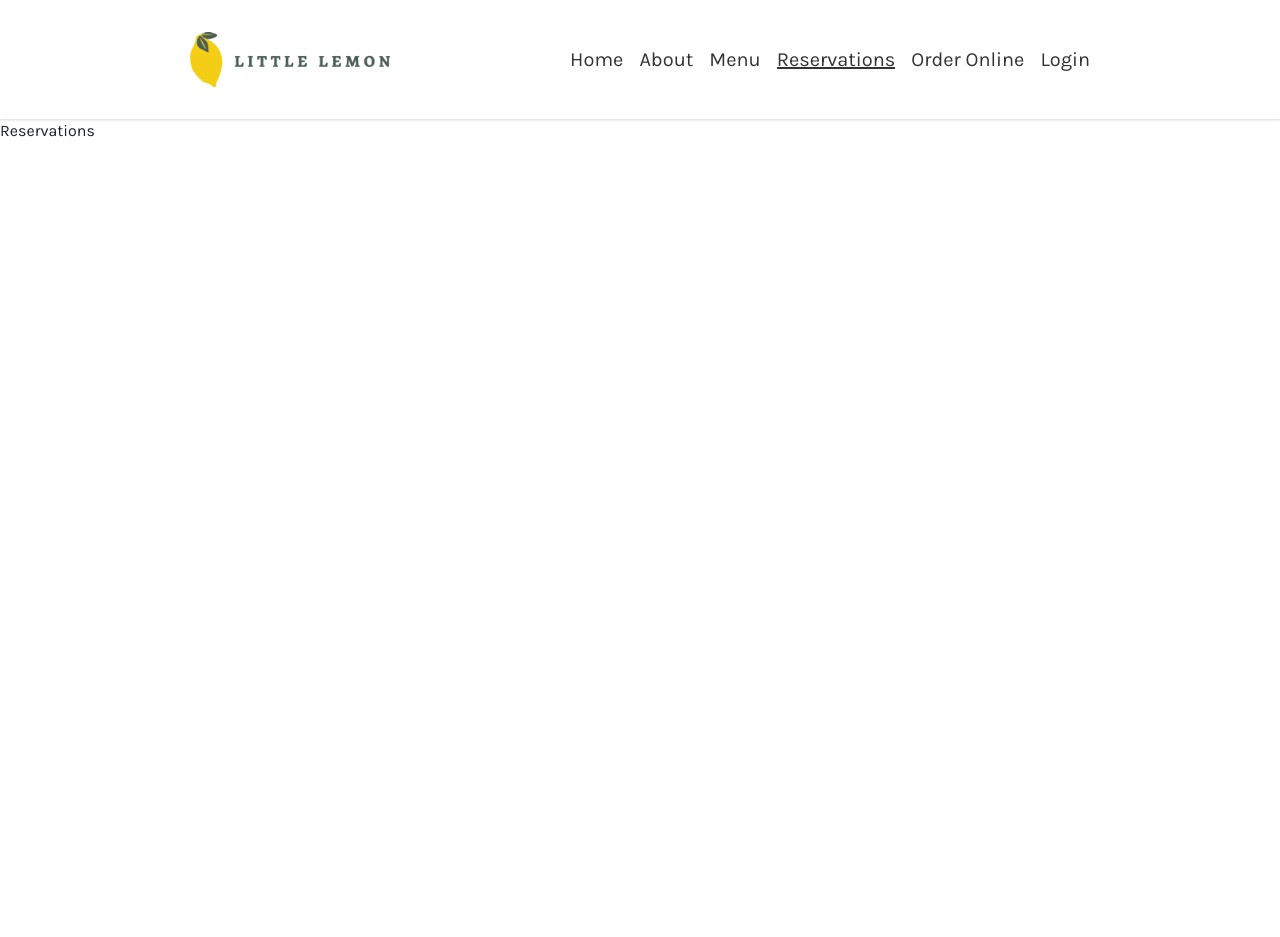
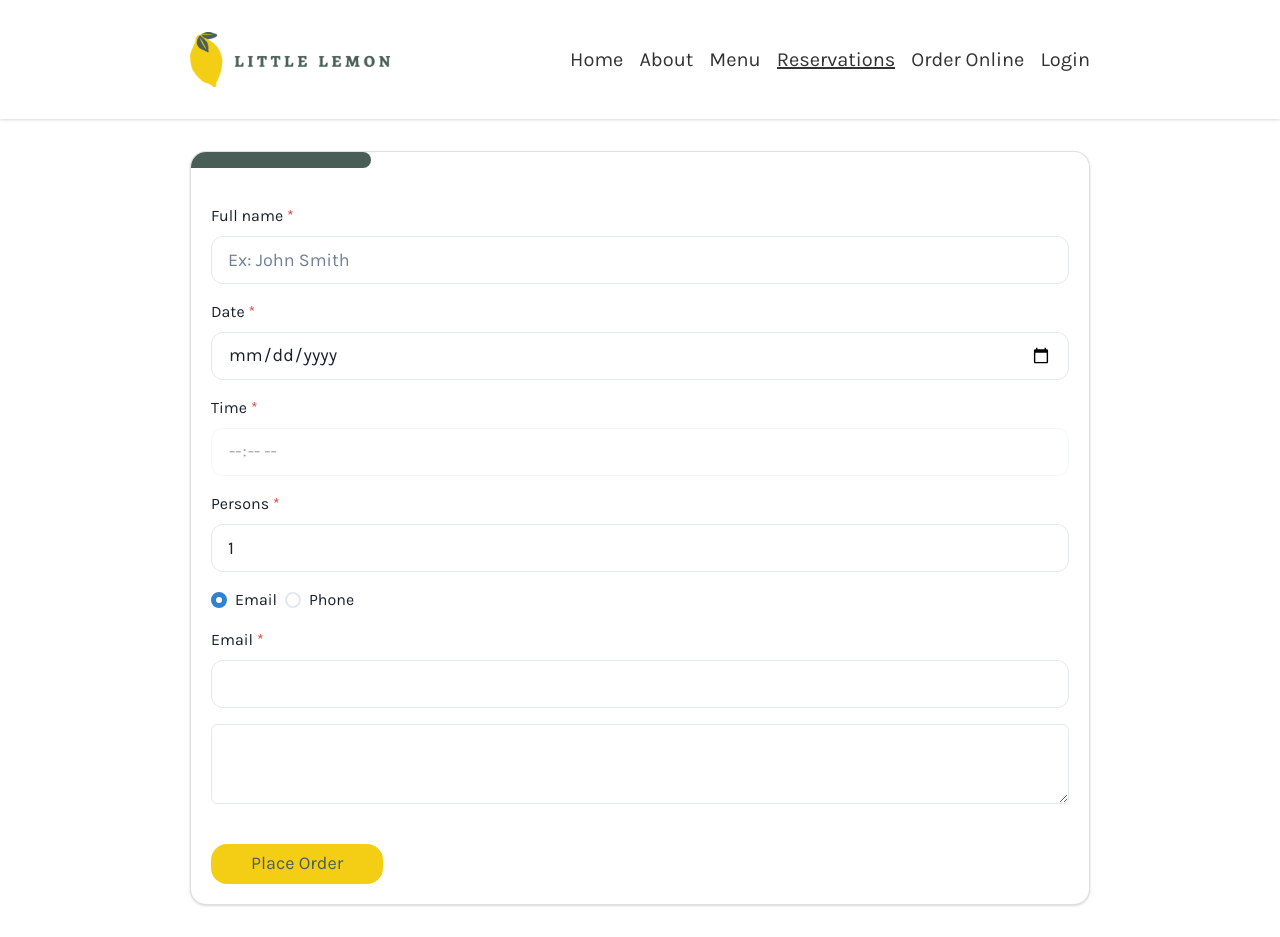
Before and after one commit to bannerett/little-lemon, a React (Create React App) app: page /reservations in a window 1280 px wide. Before the commit the page ends 800 px from the top, so only its background shows below. Built offline with nearby package versions, Linux system fonts and the light colour scheme; a web font is replaced by a local one.

Commit message:
update: add ReserveTableForm.tsx and setup formik and validation (#16)

```diff
--- a/package.json
+++ b/package.json
@@ -16,6 +16,7 @@
     "@types/node": "^16.18.11",
     "@types/react": "^18.0.27",
     "@types/react-dom": "^18.0.10",
+    "dayjs": "^1.11.7",
     "formik": "^2.2.9",
     "framer-motion": "^8.5.2",
     "localforage": "^1.10.0",
--- a/src/components/LoginForm.tsx
+++ b/src/components/LoginForm.tsx
@@ -1,4 +1,3 @@
-/* eslint @typescript-eslint/no-unused-vars: 1 */
 import { useRef } from 'react';
 import { useNavigate } from 'react-router-dom';
 import { useFormik } from 'formik';
@@ -21,7 +20,7 @@ function LoginForm() {
 
   const timeoutRef = useRef<NodeJS.Timeout | null>(null);
 
-  const { getFieldProps, handleSubmit, touched, errors, isSubmitting } = useFormik({
+  const { getFieldProps, handleSubmit, touched, errors, isSubmitting, isValid } = useFormik({
     initialValues: { email: '', password: '' },
     validationSchema,
     onSubmit: async form => {
@@ -79,7 +78,7 @@ function LoginForm() {
             type="submit"
             backgroundColor="primary.yellow"
             color="primary.green"
-            isDisabled={!!Object.values(errors).length}
+            isDisabled={!isValid}
             isLoading={isSubmitting}
             sx={{ px: 10, py: 2.5, fontSize: 18, lineHeight: 1.5 }}
             _hover={{ color: 'primary.yellow', backgroundColor: 'primary.green' }}
--- /dev/null
+++ b/src/components/ReserveTableForm.tsx
@@ -0,0 +1,228 @@
+import { useEffect } from 'react';
+import { useSelector } from 'react-redux';
+import dayjs from 'dayjs';
+import isBetween from 'dayjs/plugin/isBetween';
+import localizedFormat from 'dayjs/plugin/localizedFormat';
+import { useFormik } from 'formik';
+import {
+  Box,
+  Button,
+  Card,
+  CardBody,
+  CardFooter,
+  Radio,
+  RadioGroup,
+  Stack,
+  Textarea,
+  useToast,
+} from '@chakra-ui/react';
+import * as Yup from 'yup';
+import FormInput from 'components/FormInput';
+import { selectAuth } from 'store/auth/authSlice';
+import { wait } from 'utils/wait';
+
+dayjs.extend(localizedFormat);
+dayjs.extend(isBetween);
+
+interface Booking {
+  username: string;
+  date: string;
+  time: string;
+  persons: number;
+  contactType: 'email' | 'phone';
+  contact: string;
+  additionalInfo?: string;
+}
+
+const validationSchema = Yup.object().shape({
+  username: Yup.string().required('Name is required').min(2, 'Too Short'),
+  date: Yup.date().required('Date is required'),
+  time: Yup.string()
+    .required('Time is required')
+    .min(2, 'Too Short')
+    .test(
+      'timeTest',
+      'Time should be between: Mon - Tue, Sun: 10:00am - 20:00pm, Fri-Sat: 10:00am - 10:00pm',
+      function (time) {
+        const { date: selectedDate } = this.parent;
+        if (!time) return false;
+
+        const [hh, mm] = time.split(':');
+        const date = dayjs(selectedDate).set('hours', Number(hh)).set('minutes', Number(mm));
+
+        if (date.day() > 4 && date.day() < 7) {
+          return date.hour() >= 10 && date.hour() <= 22;
+        }
+
+        return date.hour() >= 10 && date.hour() <= 20;
+      }
+    ),
+  persons: Yup.number().required('Persons is required').min(1, 'Provide at least one person'),
+  contactType: Yup.string().required('Contact type is required'),
+  contact: Yup.string()
+    .required('Contact is required')
+    .test('contactEmailTest', 'Incorrect email. Ex: myawesome@mail.com', function (contact) {
+      if (!contact) return false;
+
+      return this.parent.contactType === 'email' ? /^[\w-.]+@([\w-]+\.)+[\w-]{2,4}$/g.test(contact) : true;
+    })
+    .test('contactPhoneTest', 'Incorrect phone number. Ex: 123-456-7890', function (contact) {
+      if (!contact) return false;
+
+      return this.parent.contactType === 'phone' ? /^[0-9]{3}-[0-9]{3}-[0-9]{4}$/.test(contact) : true;
+    }),
+  additionalInfo: Yup.string(),
+});
+
+function ReserveTableForm() {
+  const { user } = useSelector(selectAuth);
+  const toast = useToast();
+
+  const { getFieldProps, setFieldValue, handleSubmit, values, touched, errors, isSubmitting, isValid } =
+    useFormik<Booking>({
+      initialValues: {
+        username: '',
+        date: '',
+        time: '',
+        persons: 1,
+        contactType: 'email',
+        contact: '',
+        additionalInfo: '',
+      },
+      validationSchema,
+      onSubmit: async form => {
+        try {
+          await wait(3000);
+
+          const date = dayjs(form.date.concat(form.time));
+          toast({
+            status: 'success',
+            title: `Thank you for booking, ${form.username}!`,
+            description: `Waiting for you at "Little Lemon" on ${date.format('LLLL')}`,
+            duration: 8000,
+          });
+        } catch (error) {
+          toast({
+            status: 'error',
+            description: (error as Record<string, any>).message,
+            title: 'Unable to place your booking',
+          });
+        }
+      },
+    });
+
+  useEffect(() => {
+    if (user.email && values.contactType === 'email' && !touched.contact) {
+      void setFieldValue('contact', user.email);
+    }
+  }, [setFieldValue, touched.contact, user, values.contactType]);
+
+  const handleContactTypeChange = async (contactType: string) => {
+    await setFieldValue('contactType', contactType, true);
+    await setFieldValue('contact', '', false);
+  };
+
+  const getProgress = () => {
+    console.log('call');
+    const partWidthPercent = 100 / (Object.keys(values).length - 2);
+
+    return Object.entries(values)
+      .filter(([k]) => k !== 'contactType' && k !== 'additionalInfo')
+      .reduce((acc, [key, value]) => {
+        return value && !errors[key as keyof typeof errors] ? acc + partWidthPercent : acc;
+      }, 0);
+  };
+
+  const progress = getProgress();
+
+  return (
+    <form onSubmit={handleSubmit}>
+      <Card borderRadius={16} border="1px solid rgba(0,0,0,0.125)" overflow="hidden">
+        <Box
+          sx={{
+            position: 'relative',
+            background: 'primary.green',
+            height: 4,
+            width: `${progress}%`,
+            transition: 'width 250ms ease-in-out',
+            borderRightRadius: progress !== 100 ? 12 : 0,
+          }}
+        />
+        <CardBody>
+          <FormInput
+            type="text"
+            label="Full name"
+            placeholder="Ex: John Smith"
+            isRequired
+            isInvalid={touched.username && !!errors.username}
+            errorMessage={errors.username}
+            {...getFieldProps('username')}
+          />
+          <FormInput
+            type="date"
+            label="Date"
+            isRequired
+            isInvalid={touched.date && !!errors.date}
+            errorMessage={errors.date}
+            {...getFieldProps('date')}
+          />
+          <FormInput
+            type="time"
+            label="Time"
+            min="10:00"
+            max="23:00"
+            placeholder="Mon - Tue, Sun: 10:00am - 20:00pm, Fri-Sat: 10:00am - 10:00pm"
+            isRequired
+            isDisabled={!values.date}
+            isInvalid={touched.time && !!errors.time}
+            errorMessage={errors.time}
+            {...getFieldProps('time')}
+          />
+          <FormInput
+            type="number"
+            label="Persons"
+            isRequired
+            isInvalid={touched.persons && !!errors.persons}
+            errorMessage={errors.persons}
+            {...getFieldProps('persons')}
+          />
+          <RadioGroup value={values.contactType} onChange={handleContactTypeChange}>
+            <Stack direction="row">
+              <Radio value="email">Email</Radio>
+              <Radio value="phone">Phone</Radio>
+            </Stack>
+          </RadioGroup>
+          <FormInput
+            type={values.contactType === 'email' ? 'email' : 'tel'}
+            label={values.contactType === 'email' ? 'Email' : 'Telephone'}
+            isRequired
+            isInvalid={!!errors.contact && (touched.contact ?? !!values.contact)}
+            errorMessage={errors.contact}
+            {...getFieldProps('contact')}
+          />
+          <Textarea fontSize={18} {...getFieldProps('additionalInfo')} />
+        </CardBody>
+        <CardFooter>
+          <Button
+            type="submit"
+            sx={{
+              px: 10,
+              py: 2.5,
+              fontSize: 18,
+              lineHeight: 1.5,
+              backgroundColor: 'primary.yellow',
+              color: 'primary.green',
+              '&:hover': { backgroundColor: 'primary.green', color: 'primary.yellow' },
+            }}
+            isDisabled={!isValid}
+            isLoading={isSubmitting}
+          >
+            Place Order
+          </Button>
+        </CardFooter>
+      </Card>
+    </form>
+  );
+}
+
+export default ReserveTableForm;
--- a/src/pages/OrderOnline.tsx
+++ b/src/pages/OrderOnline.tsx
@@ -1,7 +1,19 @@
 import { Box } from '@chakra-ui/react';
+import { Helmet } from 'react-helmet-async';
+import AnimatePage from 'components/AnimatePage';
+import { contentStyles } from 'constants/contentStyles';
 
 function OrderOnline() {
-  return <Box>Order Online</Box>;
+  return (
+    <AnimatePage>
+      <Helmet>
+        <title>Little Lemon - Order Online</title>
+      </Helmet>
+      <Box as="section" {...contentStyles} maxW={900} mx="auto" py={8}>
+        Order online
+      </Box>
+    </AnimatePage>
+  );
 }
 
 export default OrderOnline;
--- a/src/pages/Reservations.tsx
+++ b/src/pages/Reservations.tsx
@@ -1,7 +1,20 @@
+import { Helmet } from 'react-helmet-async';
 import { Box } from '@chakra-ui/react';
+import AnimatePage from 'components/AnimatePage';
+import ReserveTableForm from 'components/ReserveTableForm';
+import { contentStyles } from 'constants/contentStyles';
 
 function Reservations() {
-  return <Box>Reservations</Box>;
+  return (
+    <AnimatePage>
+      <Helmet>
+        <title>Little Lemon - Order Online</title>
+      </Helmet>
+      <Box as="section" {...contentStyles} maxW={900} mx="auto" py={8}>
+        <ReserveTableForm />
+      </Box>
+    </AnimatePage>
+  );
 }
 
 export default Reservations;
```
Also changed, not shown: .eslintrc.js, 1 other file (tests, documents, lock files or other folders).
